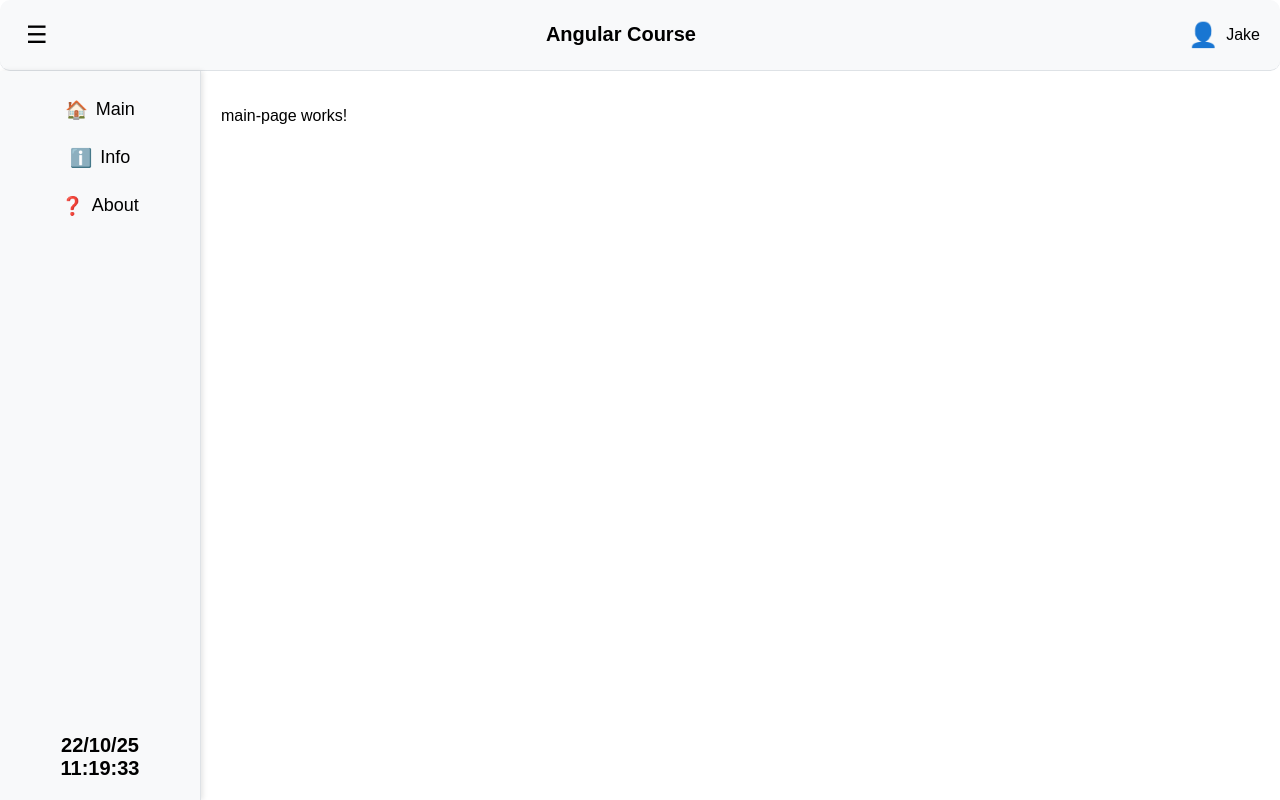
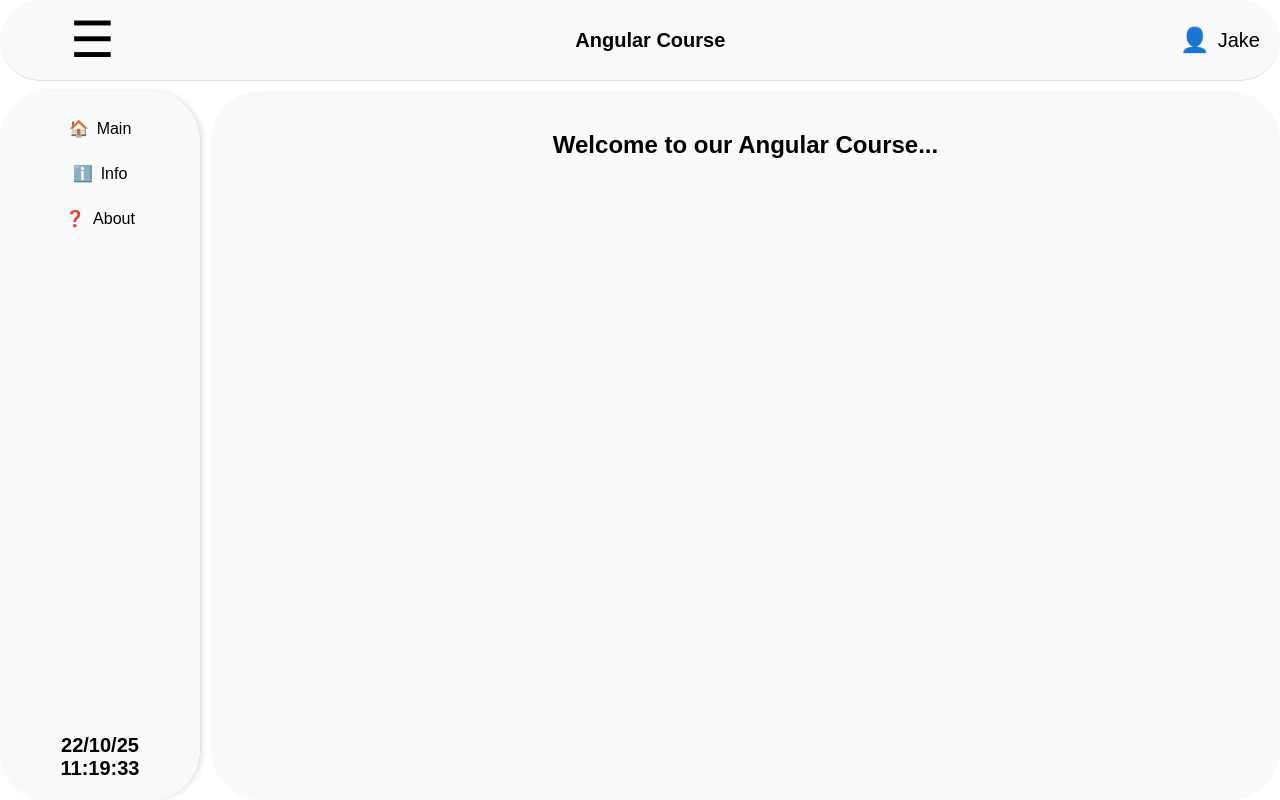
Before and after one commit to jakemeir/angular-onboarding, an Angular app: page / in a window 1280 px wide. Built offline with nearby package versions, Linux system fonts and the light colour scheme.

Commit message:
fixed the styling app wide

```diff
--- a/src/app/app.css
+++ b/src/app/app.css
@@ -1,6 +1,10 @@
 .main-layout {
   display: flex;
   flex: 1;
+}
+
+app-header {
+  margin-bottom: 10px;
 }
 
 app-menu {
@@ -10,10 +14,14 @@ app-menu {
   box-shadow: 2px 0 5px rgba(0, 0, 0, 0.1);
   overflow-y: auto;
   height: 100%;
+  border-radius: 50px;
 }
 
-.content-area {
+app-main-page {
   flex-grow: 1;
-  padding: 20px;
   overflow-y: auto;
 }
+
+.menu-open {
+  margin-left: 10px;
+}
--- a/src/app/app.html
+++ b/src/app/app.html
@@ -1,7 +1,5 @@
-<app-header />
+<app-header (toggle)="toggleMenu()" />
 <div class="main-layout">
-  <app-menu />
-  <div class="content-area">
-    <app-main-page />
-  </div>
+  <app-menu *ngIf="isMenu" />
+  <app-main-page [class.menu-open]="isMenu"></app-main-page>
 </div>
--- a/src/app/app.ts
+++ b/src/app/app.ts
@@ -1,12 +1,21 @@
-import { Component, signal } from '@angular/core';
+import { Component, input } from '@angular/core';
 import { Header } from './header/header';
 import { Menu } from './menu/menu';
 import { MainPage } from './main-page/main-page';
+import { NgIf } from '@angular/common';
 
 @Component({
   selector: 'app-root',
   templateUrl: './app.html',
   styleUrl: './app.css',
-  imports: [Header, Menu, MainPage],
+  imports: [Header, Menu, MainPage, NgIf],
 })
-export class App {}
+export class App {
+  isMenu: boolean = true;
+
+  toggleMenu() {
+    console.log('hello');
+
+    this.isMenu = !this.isMenu;
+  }
+}
--- a/src/app/header/header.css
+++ b/src/app/header/header.css
@@ -5,14 +5,15 @@
   padding: 10px 20px;
   background-color: #f8f9fa;
   border-bottom: 1px solid #dee2e6;
-  border-radius: 10px;
+  border-radius: 50px;
 }
 
 .hamburger-menu {
-  font-size: 24px;
+  font-size: 50px;
   background: none;
   border: none;
   cursor: pointer;
+  padding-left: 50px;
 }
 
 .title {
@@ -31,5 +32,5 @@
 }
 
 .username {
-  font-size: 16px;
+  font-size: 20px;
 }
--- a/src/app/header/header.html
+++ b/src/app/header/header.html
@@ -1,5 +1,5 @@
 <header class="header">
-  <button class="hamburger-menu">&#9776;</button>
+  <button class="hamburger-menu" (click)="toggleMenu()">&#9776;</button>
   <h1 class="title">Angular Course</h1>
   <div class="user-info">
     <span class="user-icon">👤</span>
--- a/src/app/header/header.ts
+++ b/src/app/header/header.ts
@@ -1,4 +1,4 @@
-import { Component, inject } from '@angular/core';
+import { Component, inject, output } from '@angular/core';
 import { UserService } from '../services/user.service';
 
 @Component({
@@ -9,8 +9,9 @@ import { UserService } from '../services/user.service';
 })
 export class Header {
   userService = inject(UserService);
+  toggle = output<void>();
 
   toggleMenu() {
-    // Logic to open/close the side navigation will go here
+    this.toggle.emit();
   }
 }
--- a/src/app/main-page/main-page.css
+++ b/src/app/main-page/main-page.css
@@ -0,0 +1,25 @@
+.main-page-container {
+  background-color: #f8f9fa;
+  border-radius: 50px;
+  padding: 20px;
+  text-align: center;
+  height: 100%;
+  box-sizing: border-box;
+  display: flex;
+  flex-direction: column;
+  justify-content: flex-start;
+  align-items: center;
+}
+
+.main-page-title {
+  font-size: 24px;
+  font-weight: bold;
+  margin-bottom: 15px;
+}
+
+.main-page-content {
+  font-size: 16px;
+  line-height: 1.5;
+  max-width: 800px;
+  margin: 0 auto;
+}
--- a/src/app/main-page/main-page.html
+++ b/src/app/main-page/main-page.html
@@ -1 +1,3 @@
-<p>main-page works!</p>
+<div class="main-page-container">
+  <h2 class="main-page-title">Welcome to our Angular Course...</h2>
+</div>
--- a/src/app/menu/menu.css
+++ b/src/app/menu/menu.css
@@ -1,11 +1,12 @@
 .menu {
   display: flex;
   flex-direction: column;
-  align-items: center; /* Center items horizontally */
-  padding: 20px 20px 10px 20px; /* Increased top padding to 20px */
+  align-items: center;
+  padding: 20px 20px 10px 20px;
   background-color: #f8f9fa;
   height: 100%;
   box-sizing: border-box;
+  border-radius: 50px;
 }
 
 .menu ul {
@@ -27,17 +28,17 @@
 }
 
 .menu button {
-  font-size: 18px; /* Increased font size */
+  font-size: 16px;
   background: none;
   border: none;
   cursor: pointer;
-  padding: 8px 15px; /* Increased padding */
+  padding: 8px 15px;
   border-radius: 5px;
   transition: background-color 0.3s ease;
   width: 100%;
   display: flex;
-  align-items: center; /* Vertically align icon and text */
-  justify-content: center; /* Center icon and text horizontally */
+  align-items: center;
+  justify-content: center;
 }
 
 .menu button:hover {
@@ -49,14 +50,12 @@
 }
 
 .datetime {
-
-  font-size: 20px; /* Increased font size */
+  font-size: 20px;
 
   font-weight: bold;
 
   margin-top: auto;
-  text-align: center; /* Center the text horizontally */
-  width: 100%; /* Ensure it takes full width to center properly */
-  padding-bottom: 10px; /* Added bottom padding */
-
+  text-align: center;
+  width: 100%;
+  padding-bottom: 10px;
 }
```
